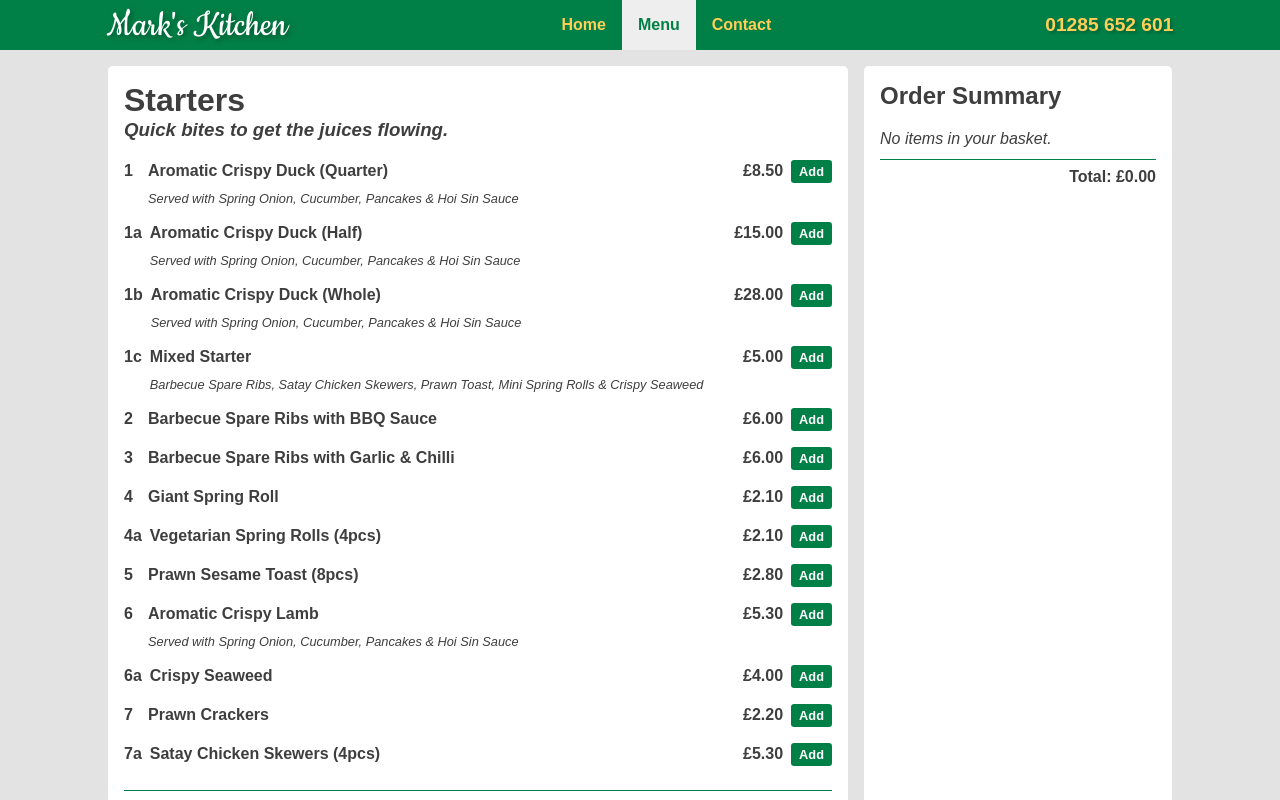
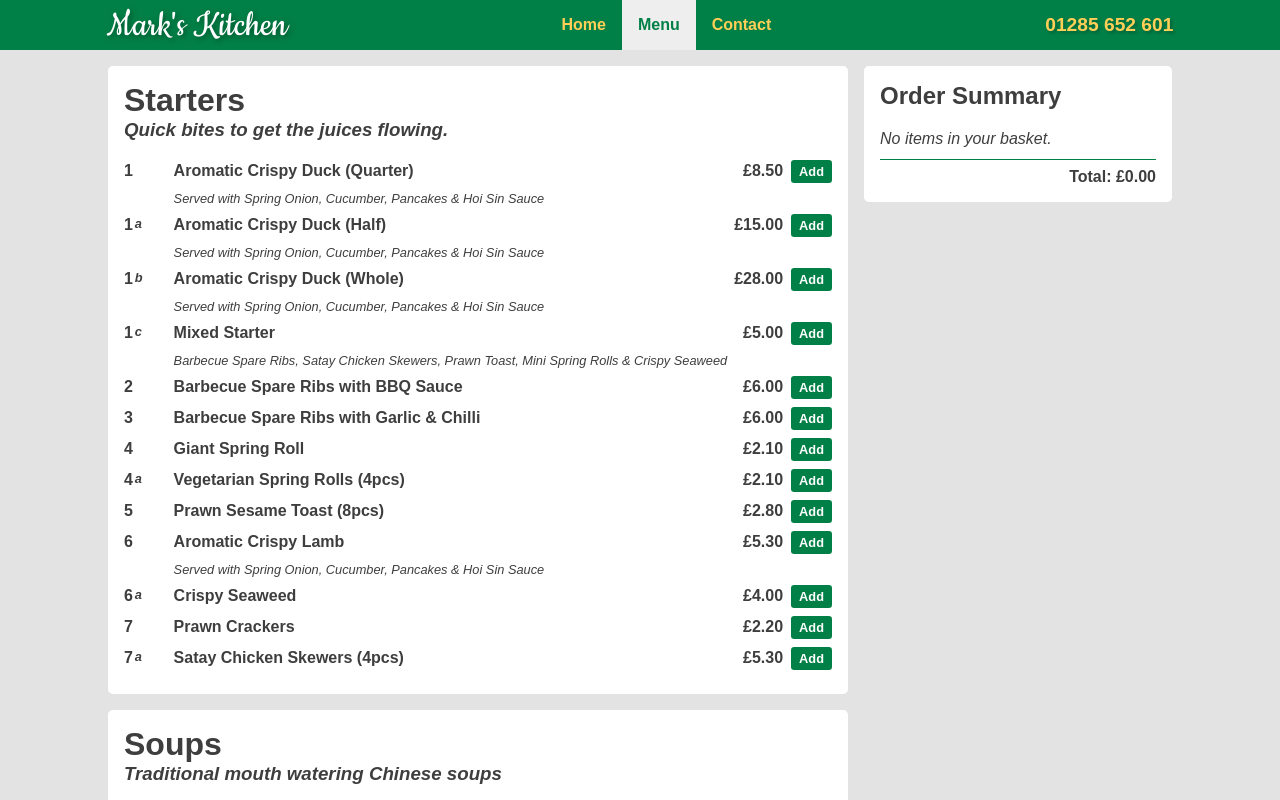
Before and after one commit to ChrisLatham/rd_marks-kitchen_react, a React (Create React App) app: page /menu in a window 1280 px wide. Shown: the top 800 px of the page. Built offline with nearby package versions, Linux system fonts and the light colour scheme; a web font is replaced by a local one.

Commit message:
Make order summary sticky. Separate sections using panel look. Separate the numbers and letters from the menu item ID's and style differently.

```diff
--- a/src/components/Menu.js
+++ b/src/components/Menu.js
@@ -22,6 +22,16 @@ const Menu = () => {
     if (description) {
       return <div className="menu-item-description">{description}</div>;
     }
+  };
+
+  const parseItemId = (id) => {
+    const regexStr = id.match(/[a-z]+|[^a-z]+/gi);
+    return (
+      <span>
+        {regexStr[0]}
+        <sup>{regexStr[1]}</sup>
+      </span>
+    );
   };
 
   const updateOrderList = (e, id, title, price) => {
@@ -60,7 +70,7 @@ const Menu = () => {
               <div className="menu-section-subheader">{tagline}</div>
               {items.map(({ id, title, description, price }) => (
                 <section className="menu-section-item" key={id}>
-                  <div className="menu-item-id">{id}</div>
+                  <div className="menu-item-id">{parseItemId(id)}</div>
                   <div className="menu-item-title">{title}</div>
                   {menuItemDescription(description)}
                   <div className="menu-item-price">
@@ -79,9 +89,6 @@ const Menu = () => {
                   </div>
                 </section>
               ))}
-              <div className="menu-section-separator">
-                <hr />
-              </div>
             </section>
           ))}
         </section>
--- a/src/index.css
+++ b/src/index.css
@@ -1,10 +1,10 @@
-@import url('https://fonts.googleapis.com/css2?family=Cookie&display=swap');
-@import url('https://fonts.googleapis.com/css2?family=Amaranth:ital,wght@0,400;0,700;1,400;1,700&display=swap');
+@import url("https://fonts.googleapis.com/css2?family=Cookie&display=swap");
+@import url("https://fonts.googleapis.com/css2?family=Amaranth:ital,wght@0,400;0,700;1,400;1,700&display=swap");
 
 :root {
   --main-color: #007f46;
   --main-color-darker: #006a3a;
-  --secondary-color: #00797F;
+  --secondary-color: #00797f;
   --accent-color: #ffcf57;
   --background-primary: #e3e3e3;
 }
@@ -17,7 +17,7 @@ body {
   height: 100%;
   padding: 0;
   margin: 0 auto;
-  font-family: 'Amaranth', sans-serif;
+  font-family: "Amaranth", sans-serif;
   font-size: 1em;
   background-color: var(--background-primary);
   color: #3e3e3e;
@@ -26,43 +26,53 @@ body {
 /* FONT STYLES */
 
 hr {
-  height:1px;
+  height: 1px;
   background-color: var(--main-color);
   border: 0;
   border-collapse: collapse;
 }
-h1.first, h2.first, h3.first  {
+h1.first,
+h2.first,
+h3.first {
   margin-top: 0;
 }
-h1.last, h2.last, h3.first  {
+h1.last,
+h2.last,
+h3.first {
   margin-bottom: 0;
 }
 .subtext {
   font-size: 0.8em;
   font-style: italic;
 }
-
 .fas.fa-pepper-hot {
   color: red;
+}
+sup {
+  margin-left: 0.15em;
+  vertical-align: top;
+  font-size: 0.8em;
+  font-weight: bold;
+  font-style: italic;
 }
 
 /* DATA TABLES */
 
-.table{
+.table {
   border-collapse: collapse;
-  width:100%;
+  width: 100%;
   margin-bottom: 2rem;
 }
 .table tr td {
-  padding:0.2em;
+  padding: 0.2em;
 }
-.table td:first-child{
+.table td:first-child {
   font-weight: bold;
 }
 .opening-times tr td {
-  padding:0.2em 0.8em 0.2em 0;
+  padding: 0.2em 0.8em 0.2em 0;
 }
-.opening-times tr td:first-child{
+.opening-times tr td:first-child {
   font-weight: bold;
 }
 
@@ -81,12 +91,10 @@ h1.last, h2.last, h3.first  {
   font-weight: bold;
   cursor: pointer;
   text-align: center;
-  transition: background 250ms ease-in-out,
-  transform 150ms ease;
+  transition: background 250ms ease-in-out, transform 150ms ease;
   -webkit-appearance: none;
   -moz-appearance: none;
   border-radius: 0.2rem;
-
 }
 .btn:hover,
 .btn:focus {
@@ -133,7 +141,7 @@ h1.last, h2.last, h3.first  {
   text-decoration: none;
 }
 
-.main-container-home, .main-container, .aside-container {
+.main-container-home {
   background-color: #fff;
   padding: 1em;
   border-radius: 0.3em;
@@ -197,21 +205,24 @@ h1.last, h2.last, h3.first  {
 .nav-bar .nav-item:hover {
   background-color: var(--accent-color);
 }
-.nav-bar .nav-item:hover a{
+.nav-bar .nav-item:hover a {
   color: #fff;
 }
-.nav-item.active, .nav-item.active:hover {
+.nav-item.active,
+.nav-item.active:hover {
   background-color: #eeeeee;
 }
-.nav-item.active a, .nav-item.active:hover a {
+.nav-item.active a,
+.nav-item.active:hover a {
   color: var(--main-color);
 }
-.nav-item a, .nav-bar li {
+.nav-item a,
+.nav-bar li {
   transition: background-color 0.3s, color 0.3s;
 }
 
 .phone-number {
-  font-family: 'Cuprum', sans-serif;
+  font-family: "Cuprum", sans-serif;
   font-size: 1.2em;
   color: var(--accent-color);
   font-weight: bold;
@@ -220,6 +231,13 @@ h1.last, h2.last, h3.first  {
 }
 
 /* ORDER SUMMARY */
+.order {
+  position: sticky;
+  top: 1rem;
+  background-color: #fff;
+  padding: 1em;
+  border-radius: 0.3em;
+}
 .order-summary-empty {
   padding-bottom: 0.2rem;
   font-style: italic;
@@ -228,21 +246,22 @@ h1.last, h2.last, h3.first  {
   display: grid;
   grid-template-columns: auto 1fr auto;
 }
-.order-item-title, .order-item-price, .order-item-quantity {
-
+.order-item-title,
+.order-item-price,
+.order-item-quantity {
   font-size: 1em;
 }
 .order-item-quantity {
   grid-column: 1/2;
-  padding:0.2rem 0.5rem 0.2rem 0;
+  padding: 0.2rem 0.5rem 0.2rem 0;
 }
 .order-item-title {
   grid-column: 2/3;
-  padding:0.2rem 0;
+  padding: 0.2rem 0;
 }
 .order-item-price {
   grid-column: 3/4;
-  padding:0.2rem 0 0.2rem 0.5rem;
+  padding: 0.2rem 0 0.2rem 0.5rem;
 }
 .order-total {
   font-weight: bold;
@@ -259,8 +278,19 @@ h1.last, h2.last, h3.first  {
   display: flex;
   flex-flow: column nowrap;
   flex: 1;
+  background-color: #fff;
+  padding: 1em;
+  border-radius: 0.3em;
+  margin-bottom: 1rem;
 }
-.menu-section-header, .menu-section-subheader, .menu-section-item, .menu-section-separator {
+.menu-section:nth-last-child(1) {
+  margin: 0;
+}
+
+.menu-section-header,
+.menu-section-subheader,
+.menu-section-item,
+.menu-section-separator {
   flex: 1;
 }
 .menu-section-header {
@@ -277,18 +307,20 @@ h1.last, h2.last, h3.first  {
   display: grid;
   grid-gap: 0.5rem;
   grid-template-columns: auto 1fr auto auto;
-  margin-bottom: 1rem;
+  margin-bottom: 0.5rem;
   align-items: center;
 }
 
-.menu-item-id, .menu-item-title, .menu-item-price {
+.menu-item-id,
+.menu-item-title,
+.menu-item-price {
   font-weight: bold;
 }
 
 .menu-item-id {
   grid-column: 1/2;
   order: 1;
-  min-width: 1rem;
+  min-width: 2.6rem;
 }
 .menu-item-title {
   grid-column: 2/3;
@@ -319,10 +351,10 @@ h1.last, h2.last, h3.first  {
 
 @media only screen and (min-width: 580px) {
   /* For tablets: */
-  .navigation{
-    order:2;
+  .navigation {
+    order: 2;
   }
-  .brand{
+  .brand {
     font-size: 2.5em;
     padding: 0;
   }
@@ -349,7 +381,6 @@ h1.last, h2.last, h3.first  {
     grid-column: 1/13;
     margin: 0 1rem;
   }
-
 }
 
 @media only screen and (min-width: 1024px) {
@@ -357,7 +388,7 @@ h1.last, h2.last, h3.first  {
   .navigation {
     order: 2;
   }
-  .brand{
+  .brand {
     font-size: 2.5em;
     padding: 0;
   }
@@ -384,14 +415,13 @@ h1.last, h2.last, h3.first  {
     grid-column: 9/13;
     margin: 0 1rem 0 0;
   }
-
 }
 @media only screen and (min-width: 1200px) {
   /* For desktop: */
   .navigation {
     order: 2;
   }
-  .brand{
+  .brand {
     font-size: 2.5em;
     padding: 0;
   }
@@ -419,14 +449,13 @@ h1.last, h2.last, h3.first  {
     grid-column: 9/12;
     margin: 0;
   }
-
 }
 @media only screen and (min-width: 1600px) {
   /* For desktop: */
   .navigation {
     order: 2;
   }
-  .brand{
+  .brand {
     font-size: 2.5em;
     padding: 0;
   }
@@ -454,5 +483,4 @@ h1.last, h2.last, h3.first  {
     margin: 0;
     flex-grow: 0;
   }
-
 }
```
